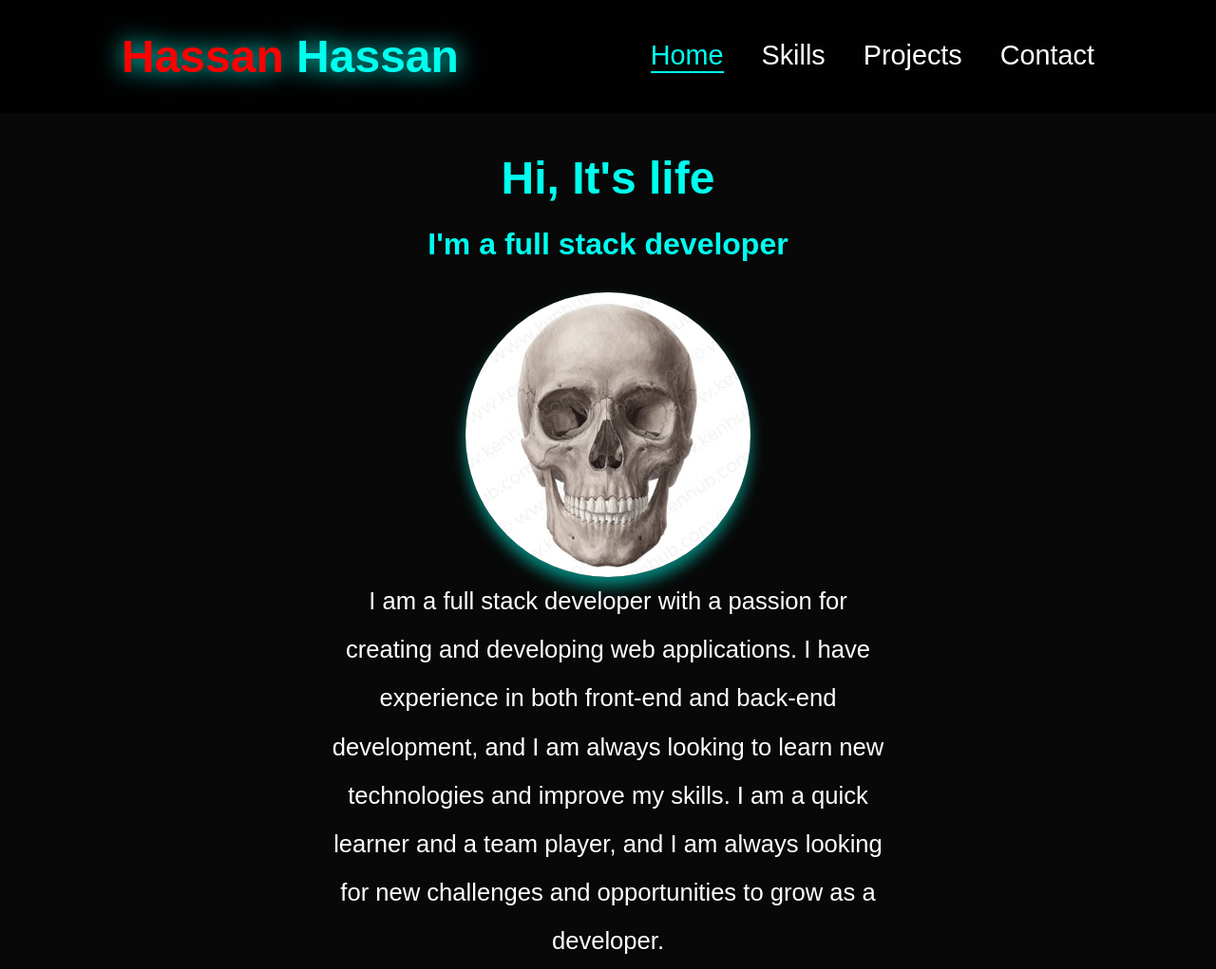
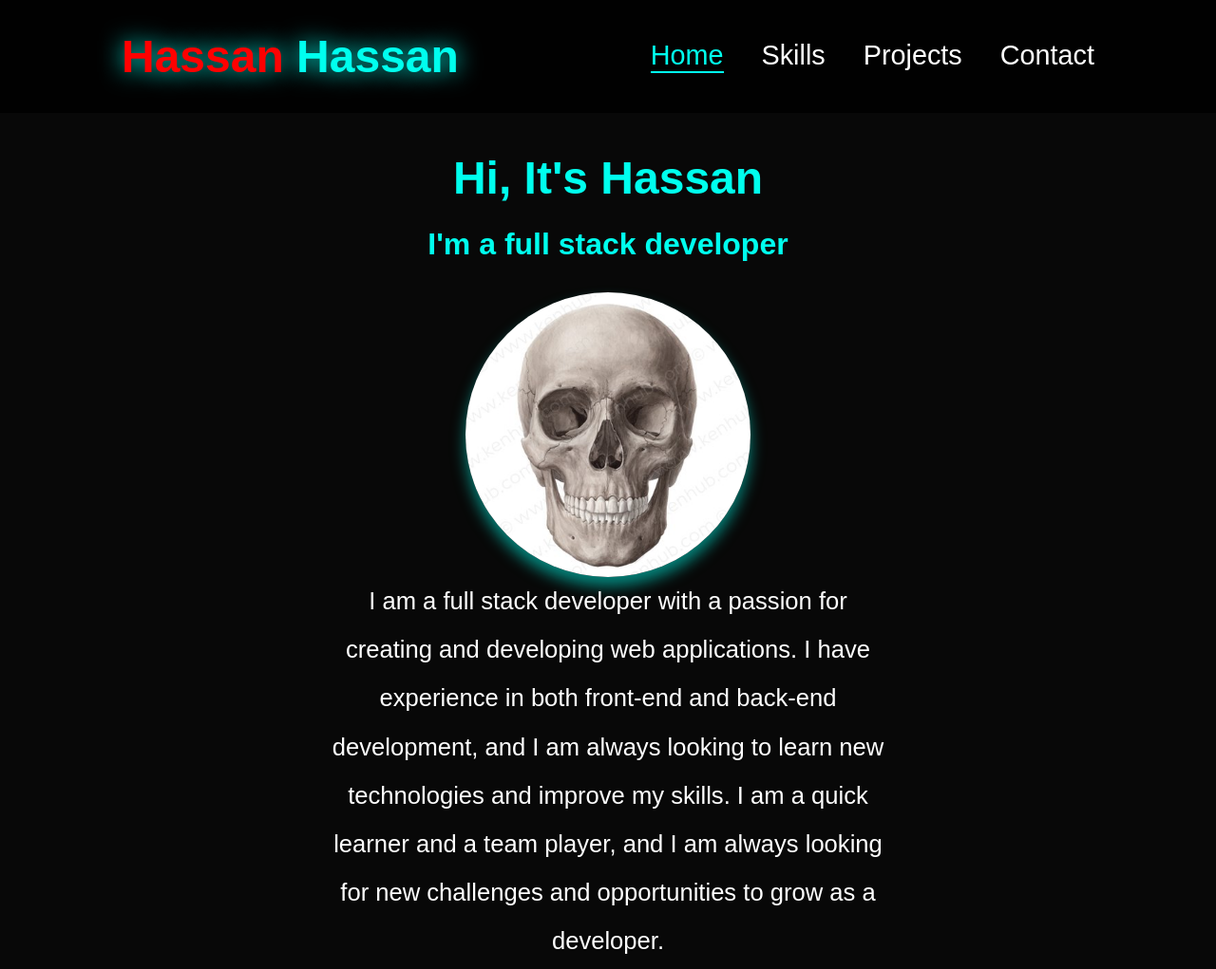
Before and after one commit to dalife001/Portfolio, a plain HTML site: page index.html in a window 1280 px wide. Shown: the top 1021 px of the page at 95% size. Drawn offline with nearby package versions, Linux system fonts and the light colour scheme.

Commit message:
Update index.html
small typo update

```diff
--- a/index.html
+++ b/index.html
@@ -22,7 +22,7 @@
 
     <section class="home" id="home">
         <div class="home-content">
-            <h1>Hi, It's <span>life</span></h1>
+            <h1>Hi, It's <span>Hassan</span></h1>
             <h3 class="text-animation" id="text">I'm a full stack developer <span></span></h3>
 
             <div class="home-img">
```
